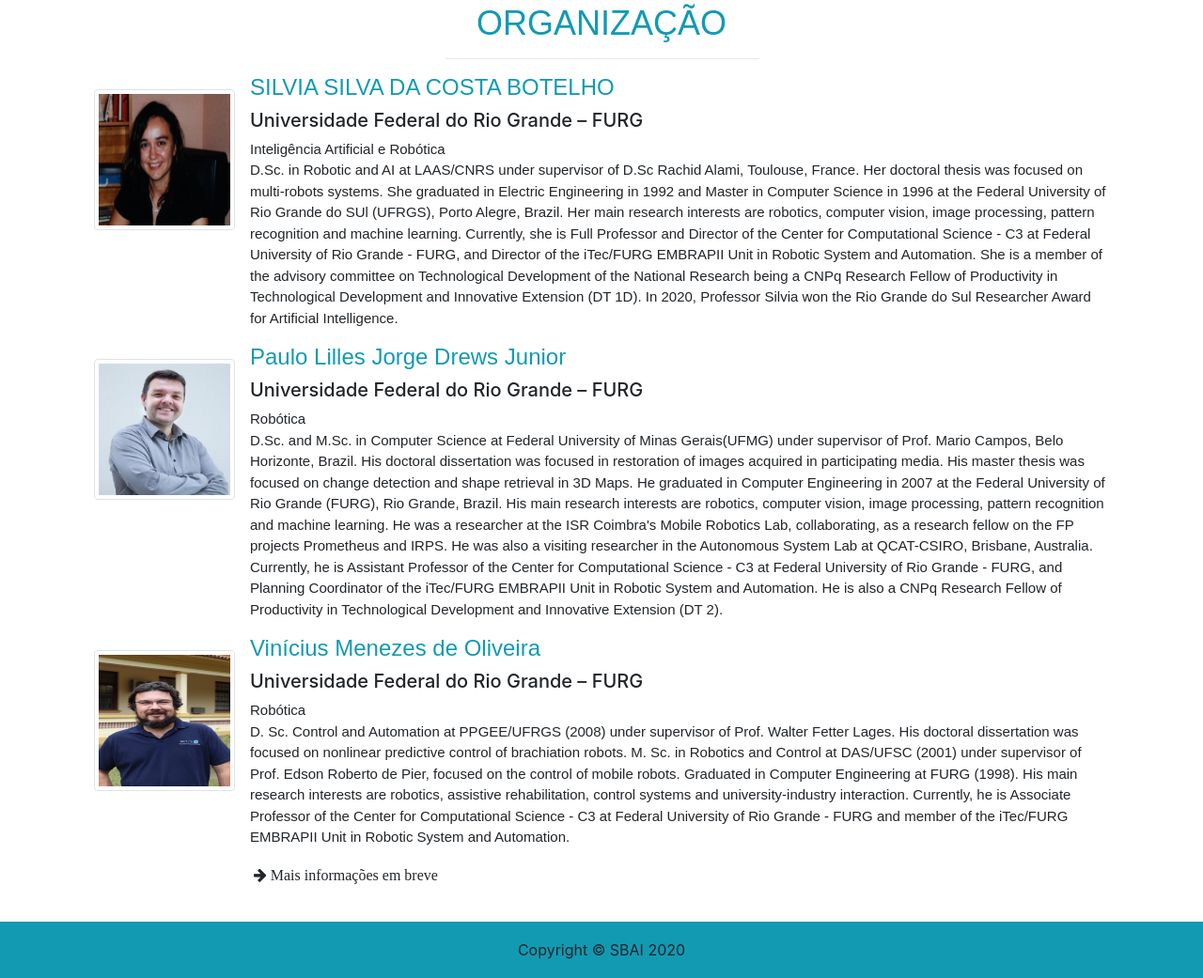
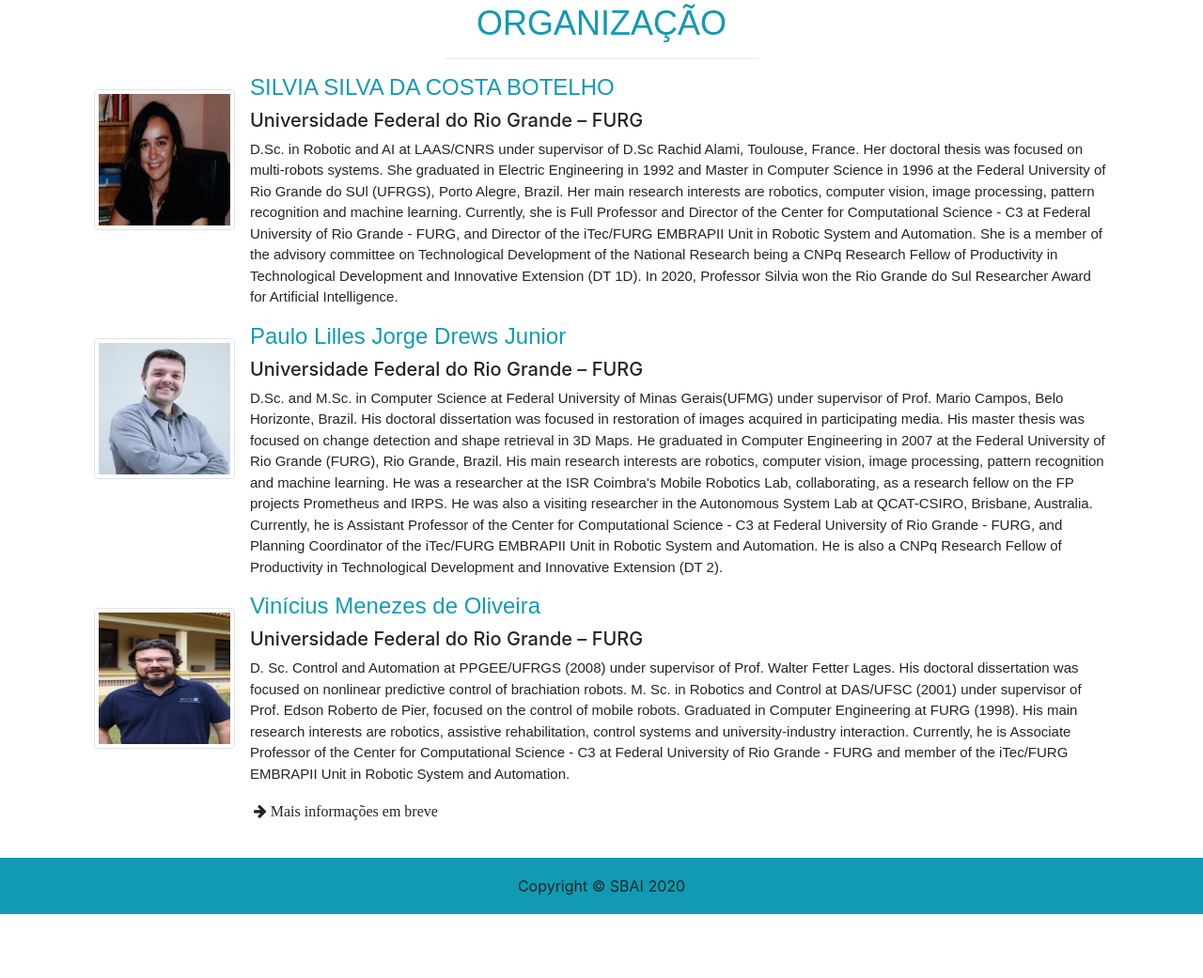
Before and after one commit to vmoliveira/sbai_2021, a website: page index.html in a window 1280 px wide. Shown: the part 1364-2405 px from the top of the page at 94% size. After the commit the page ends 2337 px from the top, so only its background shows below. Drawn offline with nearby package versions, Linux system fonts and the light colour scheme; files whose address does not match are found by name.

Commit message:
Update index.html

```diff
--- a/index.html
+++ b/index.html
@@ -108,7 +108,6 @@
                                     <h3 id="nome_org">SILVIA SILVA DA COSTA BOTELHO</h3>
                                     <h5>Universidade Federal do Rio Grande – FURG</h5>
                                     <p class="d-none d-md-block" id="desc">
-                                        Inteligência Artificial e Robótica<br>
                                         D.Sc.  in Robotic and AI at LAAS/CNRS  under supervisor of D.Sc Rachid Alami, Toulouse, France. Her doctoral thesis was focused on multi-robots systems. She graduated in Electric Engineering in 1992 and Master in Computer Science in 1996 at the Federal University of Rio Grande do SUl (UFRGS), Porto Alegre, Brazil. Her main research interests are robotics, computer vision, image processing, pattern recognition and machine learning. Currently, she is Full Professor and Director of the Center for Computational Science - C3 at Federal University of Rio Grande - FURG, and Director  of the iTec/FURG EMBRAPII Unit in Robotic System and Automation. She is a member of the advisory committee on Technological Development of the National Research being  a CNPq Research Fellow of Productivity in Technological Development and Innovative Extension (DT 1D). In 2020, Professor Silvia won the Rio Grande do Sul Researcher Award for Artificial Intelligence.
                                     </p>
                                 </div>
@@ -121,7 +120,6 @@
                                     <h3 id="nome_org">Paulo Lilles Jorge Drews Junior</h3>
                                     <h5>Universidade Federal do Rio Grande – FURG</h5>
                                     <p class="d-none d-md-block" id="desc">
-                                        Robótica<br>
                                         D.Sc. and M.Sc. in Computer Science at Federal University of Minas Gerais(UFMG) under supervisor of Prof. Mario Campos, Belo Horizonte, Brazil. His doctoral dissertation was focused in restoration of images acquired in participating media. His master thesis was focused on change detection and shape retrieval in 3D Maps. He graduated in Computer Engineering in 2007 at the Federal University of Rio Grande (FURG), Rio Grande, Brazil. His main research interests are robotics, computer vision, image processing, pattern recognition and machine learning. He was a researcher at the ISR Coimbra's Mobile Robotics Lab, collaborating, as a research fellow on the FP projects Prometheus and IRPS. He was also a visiting researcher in the Autonomous System Lab at QCAT-CSIRO, Brisbane, Australia. Currently, he is Assistant Professor of the Center for Computational Science - C3 at Federal University of Rio Grande - FURG, and Planning Coordinator of the iTec/FURG EMBRAPII Unit in Robotic System and Automation. He is also a CNPq Research Fellow of Productivity in Technological Development and Innovative Extension (DT 2).
                                     </p>
                                 </div>
@@ -134,7 +132,6 @@
                                     <h3 id="nome_org">Vinícius Menezes de Oliveira</h3>
                                     <h5>Universidade Federal do Rio Grande – FURG</h5>
                                     <p class="d-none d-md-block" id="desc">
-                                        Robótica<br>
                                         D. Sc. Control and Automation at PPGEE/UFRGS (2008) under supervisor of Prof. Walter Fetter Lages. His doctoral dissertation was focused on nonlinear predictive control of brachiation robots. M. Sc. in Robotics and Control at DAS/UFSC (2001) under supervisor of Prof. Edson Roberto de Pier, focused on the control of mobile robots. Graduated in Computer Engineering at FURG (1998). His main research interests are robotics, assistive rehabilitation, control systems and university-industry interaction. Currently, he is Associate Professor of the Center for Computational Science - C3 at Federal University of Rio Grande - FURG and member of the iTec/FURG EMBRAPII Unit in Robotic System and Automation.
                                     </p>
                                 </div>
```
